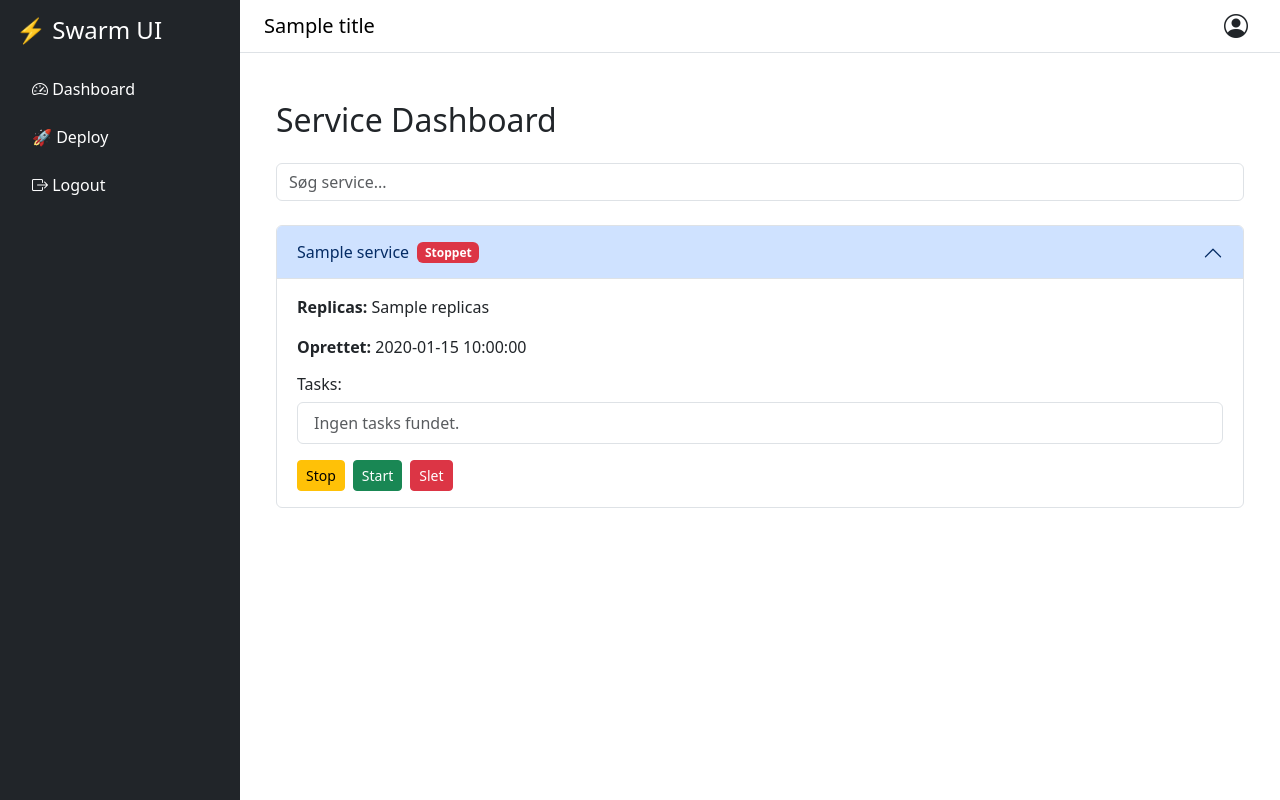
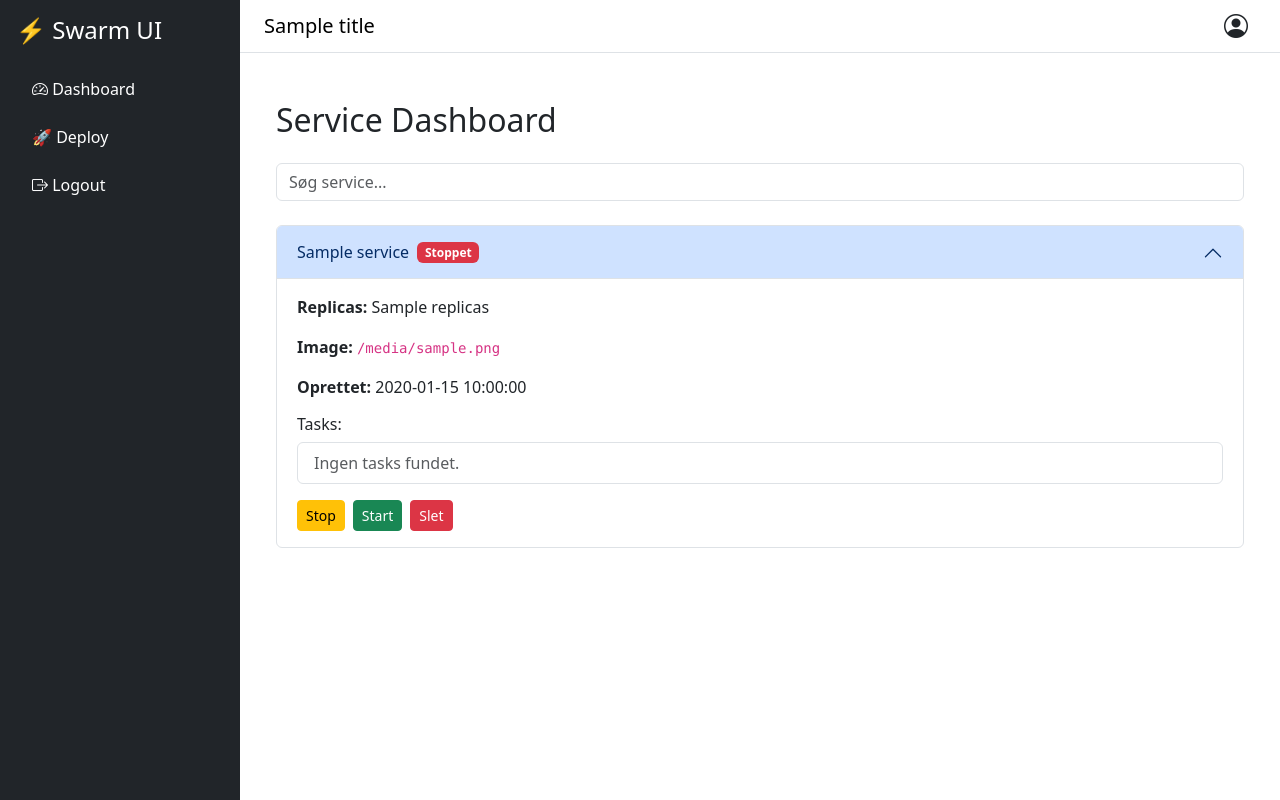
Before and after one commit to yorka02/Swarm-Manager, a Flask app: template templates/dashboard.html in a window 1280 px wide, after a click that opens the changed part. Run offline with Flask 3, Linux system fonts and the light colour scheme; the template is opened without the code that fills it: most values are stand-ins (such as "Sample title", 1, 10 or a date in 2020).

Commit message:
added container image to webui

```diff
--- a/app.py
+++ b/app.py
@@ -95,12 +95,20 @@ def dashboard():
             created = s.attrs.get("CreatedAt", "")
             created_time = created.split(".")[0] if created else "ukendt"
 
+            # Extract image from service spec (TaskTemplate -> ContainerSpec -> Image)
+            image = None
+            try:
+                image = s.attrs.get("Spec", {}).get("TaskTemplate", {}).get("ContainerSpec", {}).get("Image")
+            except Exception:
+                image = None
+
             service_data.append({
                 "id": s.id,
                 "name": s.name,
                 "status": status,
                 "created": created_time,
-                "replicas": s.attrs["Spec"]["Mode"].get("Replicated", {}).get("Replicas", 0)
+                "replicas": s.attrs["Spec"]["Mode"].get("Replicated", {}).get("Replicas", 0),
+                "image": image or "unknown"
             })
         except Exception:
             pass
--- a/templates/dashboard.html
+++ b/templates/dashboard.html
@@ -38,6 +38,7 @@
       <div id="collapse{{ loop.index }}" class="accordion-collapse collapse" aria-labelledby="heading{{ loop.index }}" data-bs-parent="#servicesAccordion">
         <div class="accordion-body">
           <p><strong>Replicas:</strong> {{ service.replicas }}</p>
+          <p><strong>Image:</strong> <code>{{ service.image }}</code></p>
           <p><strong>Oprettet:</strong> {{ service.created }}</p>
 
           <h6>Tasks:</h6>
```
